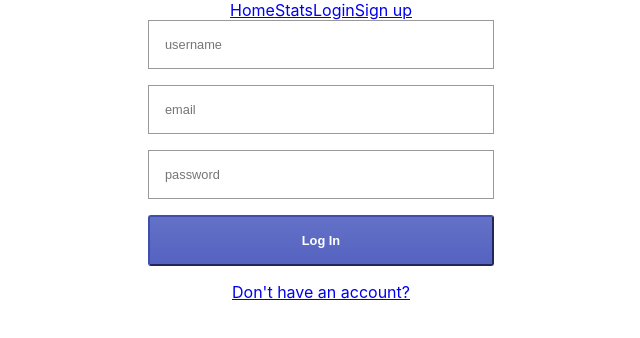
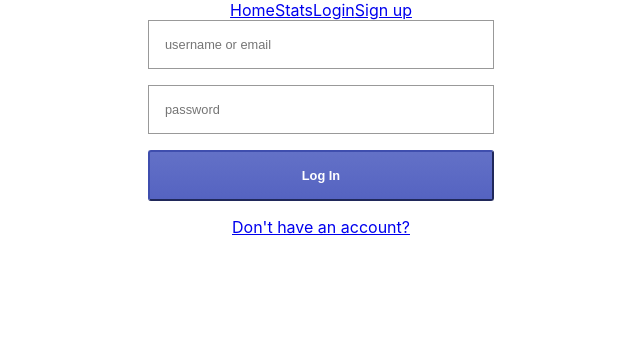
Before and after one commit to Gmiki91/storybuilder2, a React (Create React App) app: page /login in a window 1280 px wide. Shown: the top 338 px of the page, without its empty margins (319-959 px from the left). Built offline with nearby package versions, Linux system fonts and the light colour scheme.

Commit message:
username or email during login

```diff
--- a/src/authentication/Login.tsx
+++ b/src/authentication/Login.tsx
@@ -8,16 +8,14 @@ import { Card, Form, Input, Button } from 'authentication/AuthForm';
 const Login = () => {
   const [isLoggedIn, setLoggedIn] = useState(false);
   const [isError, setIsError] = useState(false);
-  const [name, setName] = useState("");
-  const [email, setEmail] = useState("");
+  const [userInput, setUserInput] = useState("");
   const [password, setPassword] = useState("");
   const { setAuthToken } = useAuth();
   const navigate = useNavigate();
 
   const postLogin = () => {
     axios.post(`${ LOCAL_HOST}/users/login`, {
-      name,
-      email,
+      userInput,
       password
     }).then(result => {
       if (result.status === 200) {
@@ -40,19 +38,13 @@ const Login = () => {
     <Card>
       <Form>
       <Input
-          value={name}
+          value={userInput}
           onChange={e => {
-            setName(e.target.value);
+            setUserInput(e.target.value);
           }}
-          placeholder="username"
+          placeholder="username or email"
         />
-        <Input type="email"
-          value={email}
-          onChange={e => {
-            setEmail(e.target.value);
-          }}
-          placeholder="email"
-        />
+
         <Input  type="password"
           value={password}
           onChange={e => {
--- a/src/authentication/Logout.tsx
+++ b/src/authentication/Logout.tsx
@@ -6,7 +6,7 @@ export const Logout = () => {
     const navigate = useNavigate();
     const { setAuthToken } = useAuth();
     useEffect(() => {
-        localStorage.clear()
+        localStorage.clear();
         setAuthToken('');
         navigate("/");
     }, []);
--- a/src/containers/StoryPage.tsx
+++ b/src/containers/StoryPage.tsx
@@ -131,15 +131,16 @@ const StoryPage = () => {
     if (formType === 'rateLevel') return <RateLevel level={page.level} onSubmit={handleRateLevel} onClose={() => setCurrentPageIndex(-1)} />
     return null;
   }
-
+  const pageNumber = story[pageType]?.indexOf(page._id)+1;
   const onLastPage = story[pageType]?.length > 0 ? currentPageIndex === story[pageType].length - 1 : true;
   const addPageVisible = pageStatus !== 'pending' && onLastPage && (story.openEnded || userId === story.authorId);
   const toggleStatus = pageStatus === 'confirmed' ? story.pendingPageIds && story.pendingPageIds.length > 0 && <div onClick={() => toggleItems('pending')}>
     Pending: {story.pendingPageIds.length}
-  </div> : <div onClick={() => toggleItems('confirmed')}>Return to story</div>
+  </div> : <div onClick={() => toggleItems('confirmed')}>Return to confirmed pages</div>
   const form = getForm();
   return story ? <>
     <h1>{story.title}</h1>
+
     {formType !== '' &&
       <Modal closeModal={() => setFormType('')}>
         {form}
@@ -150,7 +151,7 @@ const StoryPage = () => {
     <br></br>
     <div className='footer'>
       {currentPageIndex > 0 && <button onClick={() => setCurrentPageIndex(prevState => prevState - 1)}>prev</button>}
-      <p>{story[pageType].indexOf(page._id)+1}</p>
+      {pageNumber>0 && <p>{pageNumber}</p> }
       {!onLastPage && <button onClick={() => setCurrentPageIndex(prevState => prevState + 1)}>next</button>}
     </div>
       {addPageVisible && <button onClick={() => { isAuthenticated ? setFormType('newPage') : navigate('/login') }}>Add Page</button>}
```
Also changed, not shown: 1 other file (tests, documents, lock files or other folders).
